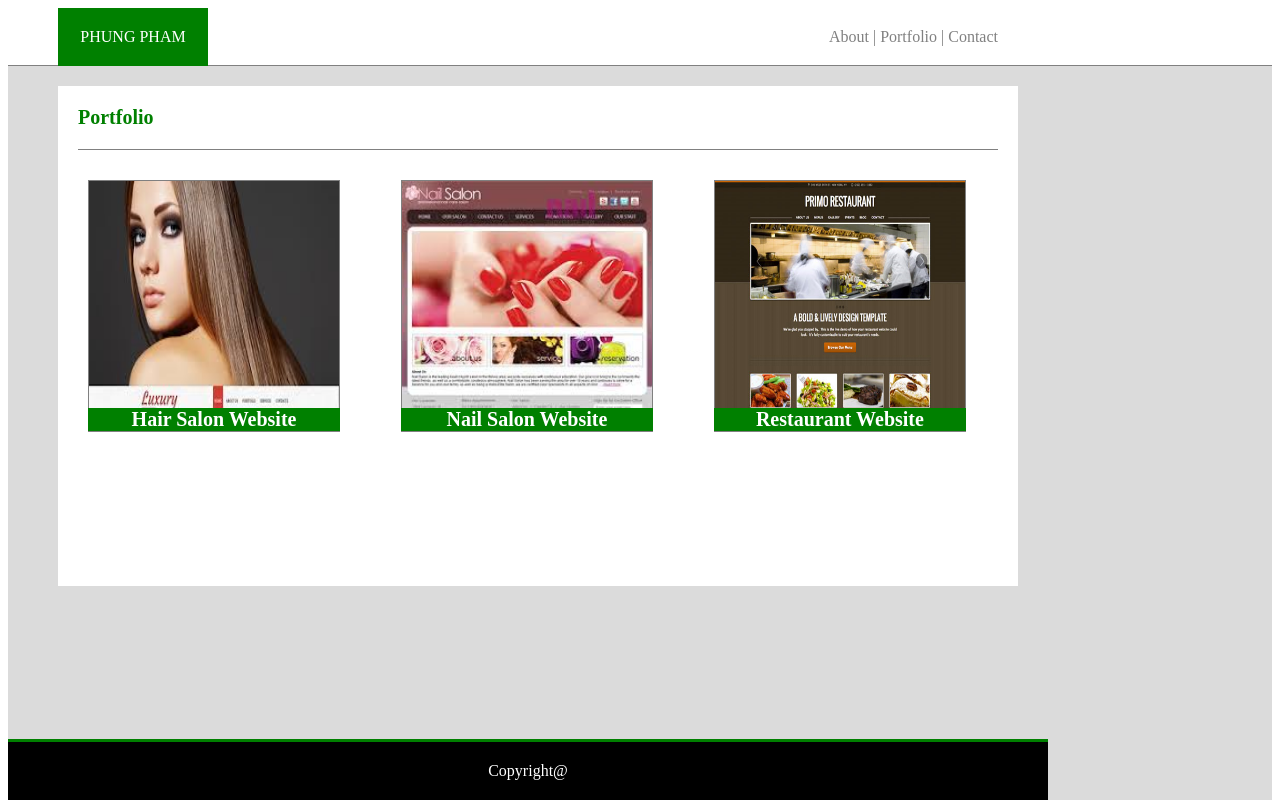
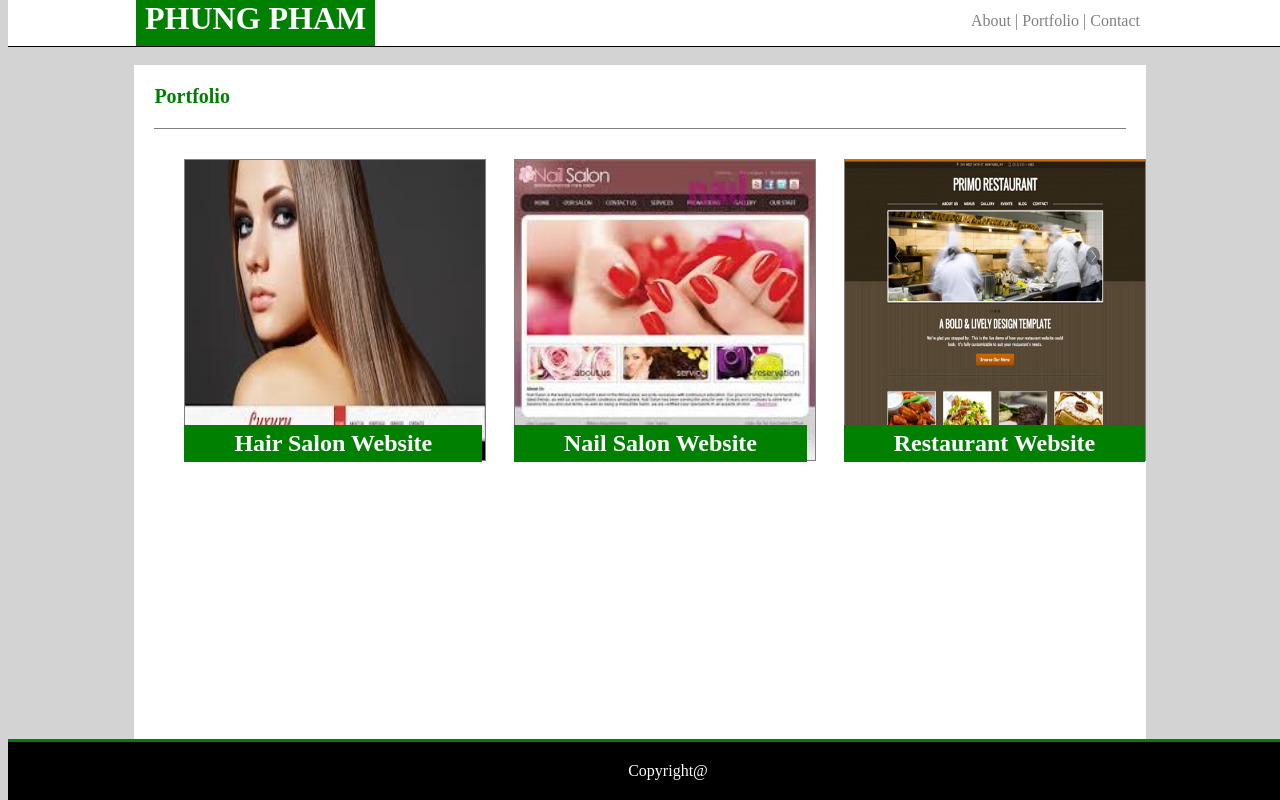
Before and after one commit to phungdpham/Basic-Portfolio, a plain HTML site: page portfolio.html in a window 1280 px wide. Shown: the top 800 px of the page. Drawn offline with Linux system fonts and the light colour scheme.

Commit message:
Complete Version 2

```diff
--- a/assets/css/style.css
+++ b/assets/css/style.css
@@ -1,38 +1,39 @@
 body {
-    background: white;
+    background: lightgrey;
     font: 'Arial', 'Helvetica', Helvetica, sans-serif;
+
 
 }
 
 .top {
-    height: 57px;
-    width: 960px;
-    margin-left: 50px;
+    height:54px;
+    width: 100%;
     background: white;
+    border-bottom: 1px solid black;
+    position: fixed;
+    top: -8px;
+
 }
 
-.phungpham {
+h1 {
     float: left;
-    padding: 20px 0;
+    padding: 9px;
     font: 'Georgia', Times, times, Times New Roman, serif;
     color: white;
     background: green;
-    width: 150px;
-    text-align: center;
+    position: relative;
+    top: -22px;
+    left: 10%;
 }
 
 nav {
     float: right;
     padding: 20px;
     color: grey;
+    position: relative;
+    right: 10%;
 }
 
-.middle {
-    background-image: url("assets/images/vintage-concrete.png");
-    border-top: 1px solid grey;
-    height: 1000px;
-    background: rgb(219, 219, 219);
-}
 
 footer {
     position: fixed;
@@ -40,7 +41,7 @@ footer {
     padding: 20px;
     background: black;
     color: white;
-    width: 1000px;
+    width: 100%;
     text-align: center;
     border-top: 3px solid green;
 }
@@ -54,18 +55,18 @@ header {
 }
 
 .Main-Section {
-    width: 960px;
-    height: 500px;
-    margin-left: 50px;
-    margin-top: 20px;
+    width: 80%;
+    height: 900px;
+    margin: 65px 10%;
     background: white;
 
 }
 
 #profile-image {
-    float:left;
-    margin: 0 20px;
+    float: left;
+    margin: 5px 20px;
 }
+
 
 p {
     margin: 0 20px;
@@ -82,39 +83,45 @@ p {
 
 .portfolio-picture {
     border: 1px solid grey;
-    position: relative;
-    top: 20px;
+    margin: 20px 20px;
+
 }
 
 .portfolio-name {
-    width: 252px;
+    padding: 5px 50px;
     text-align: center;
     color: white;
     background: green;
-    font-size: 20px;
     position: relative;
-    top: -25px;
+    top: -80px;
+    left: 20px;
+
+
 }
 
 
 form {
-    margin-left: 20px;
+    margin: 20px 20%;
+
 }
 
 input {
-    width: 920px;
+    width: 60%;
 }
 
 .message {
-    height: 80px;
-    width: 920px;
+    height: 100px;
+    width: 60%;
+}
+
+#submit {
+    width: 60%;
 }
 
 a:link {
     color: grey;
     background: transparent;
     text-decoration: none;
-
 }
 
 a:hover {
--- a/portfolio.html
+++ b/portfolio.html
@@ -13,7 +13,7 @@
 
     <div  class="top">
 
-        <section class="phungpham">PHUNG PHAM</section>
+        <h1 >PHUNG PHAM</h1>
 
         <nav>
             <a href="index.html">About</a> |
@@ -24,7 +24,7 @@
 
     </div>
 
-    <div class="middle">
+
 
         <div class="Main-Section">
 
@@ -33,24 +33,24 @@
 
             <section class="portfolio">
 
-                <image class="portfolio-picture" src="assets/images/HairWebsite.png" alt="Hair Website" height="250" width="250">
+                <image class="portfolio-picture" src="assets/images/HairWebsite.png" alt="Hair Website" height="300" width="300">
                 <h1 class="portfolio-name">Hair Salon Website</a>
 
             </section>
 
             <section class="portfolio">
-                 <image class="portfolio-picture" src="assets/images/NailWebsite.png" alt="Nail Salon Website" height="250" width="250">
+                 <image class="portfolio-picture" src="assets/images/NailWebsite.png" alt="Nail Salon Website" height="300" width="300">
                  <h1 class="portfolio-name">Nail Salon Website</h1>
             </section>
 
             <section class="portfolio">
-                 <image class="portfolio-picture" src="assets/images/RestaurantWebsite.png" alt="Restaurant Website" height="250" width="250">
+                 <image class="portfolio-picture" src="assets/images/RestaurantWebsite.png" alt="Restaurant Website" height="300" width="300">
                  <h1 class="portfolio-name">Restaurant Website</h1>
             </section>
 
         </div>
 
-</div>
+
 
 <footer>Copyright@</footer>
 
```
Also changed, not shown: contact.html (+4 -4 lines), index.html (+2 -2 lines).
